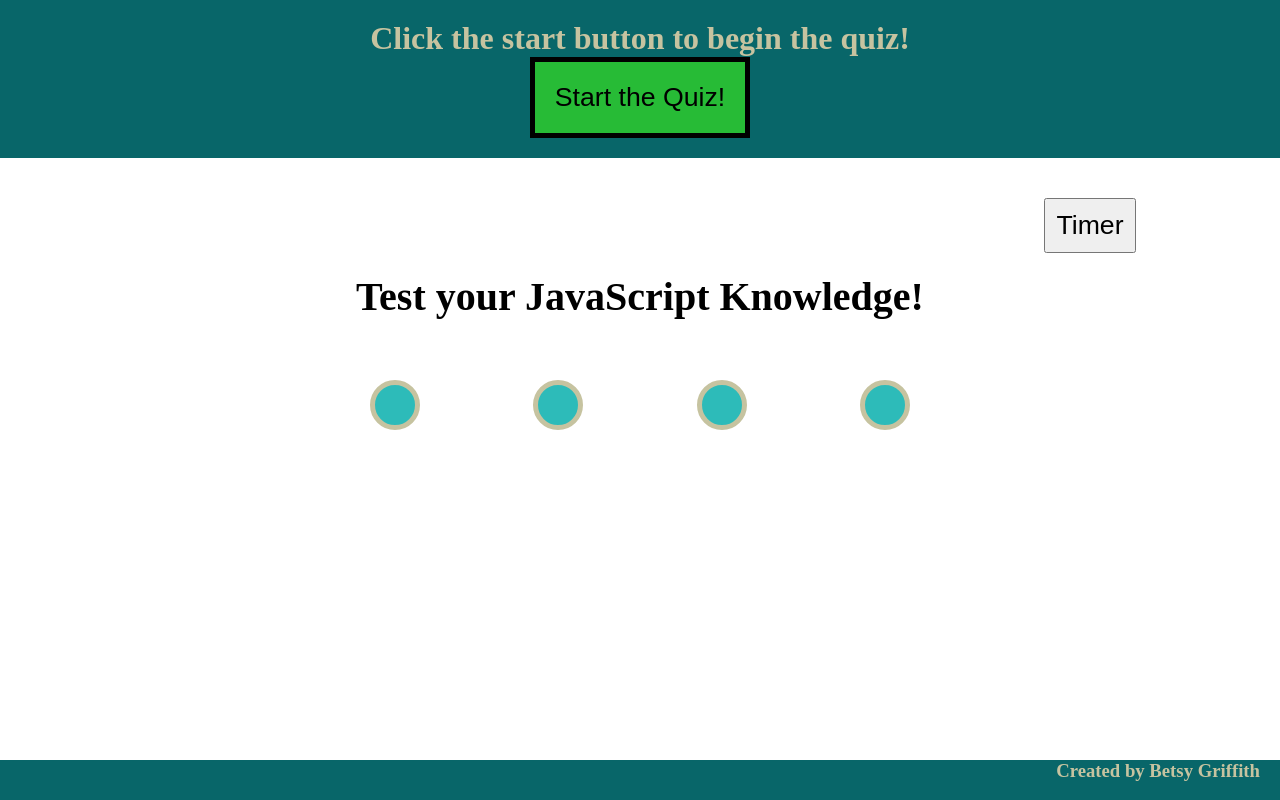
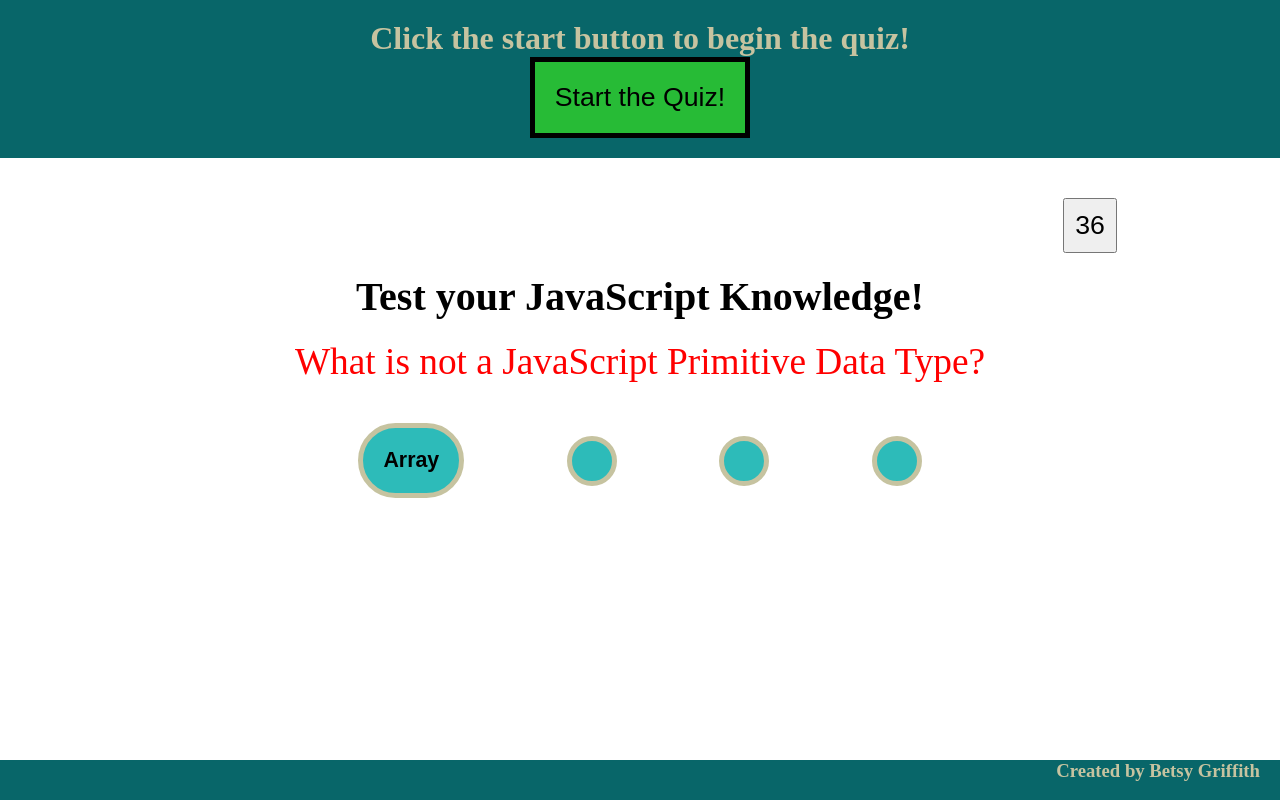
Before and after one commit to hollenbebe08/b-griffith-quizinator, a plain HTML site: page index.html in a window 1280 px wide. Both pictures are taken after a click on the button "Start the Quiz!". Drawn offline with Linux system fonts and the light colour scheme.

Commit message:
cleaned up my code

```diff
--- a/assets/js/quizinator.js
+++ b/assets/js/quizinator.js
@@ -42,112 +42,21 @@ function setQandA(){
     answerOneButtonEl.textContent= questionAnswersObj[currentIndex].answer[0];
     questionEl.textContent= questions[currentIndex];
     currentIndex++;
+
+    timerHandler();
 };
 
-// var questionsToAskEl= document.querySelector("#questions-to-ask");
-// var currentQuestionIndex = 0;
-// currentQuestionIndex++; //use this when you want to go onto the next question to make the question one index bigger
+var timerHandler = function() {
+    if (timer > 0) {
+        timer -= 1;
+        document.querySelector("#timer").innerHTML = timer;
+    } else if (timer < 0) {
+        // alert("You've ran out of time!")
+        clearInterval(startCountDown);
+    }
 
-//variables for answers
-// var answerToQuestionOneEl= document.querySelector("#answer-one");
-// var answerToQuestionTwoEl= document.querySelector("#answer-two");
-// var answerToQuestionThreeEl= document.querySelector("#answer-three");
-// var answerToQuestionFourEl= document.querySelector("#answer-four");
-// var formAnswerEl= document.querySelector("#answer-form");
+    var startCountDown = setInterval(timerHandler, 1000);
+};
 
-//Answer Arrays
-// questionOneAnswerArray= ["Array", "String", "Boolean", "Number"];
-// questionTwoAnswerArray= ["html", "js", "jpg", "jsq"];
-// questionThreeAnswerArray= ["local variable", "script variable", "function variable", "global variable"];
-
-
-//questions Handler
-// var questionHandler = function() {
-//     //create list item to hold the question text
-//     var questionItemEl = document.createElement("li");
-//     questionItemEl.className = "question-text";
-//     //add html content
-//     questionItemEl.innerHTML = "<li class= 'question-text'>" + JSON.stringify(questions[0]);
-//     //append the question to the document
-//     questionsToAskEl.appendChild(questionItemEl);
-
-//     //Answers appear with the questions
-//     if(questionItemEl = true) {
-//         answerHandler()
-//     };
-        //if answer is correct, move onto next question
-
-        //else, window alert "that is incorrect!"
-
-        //loop to next question
-
-    //start the timer when questions start being asked
-    // timerHandler();
-
-    //display scores and save to localStorage
-//   };
-
-  //Answer Handler
-//   var answerHandler = function() {
-//         //when the start button is clicked, display both the question and the answers
-
-//       //add the html for answer Button One
-//       event.preventDefault();
-//       var answerBtnOneEl= document.createElement("li");
-//       answerBtnOneEl.innerHTML = questionOneAnswerArray[0];
-//       answerToQuestionOneEl.appendChild(answerBtnOneEl);
-
-//       //add the html for answer Button Two
-//       event.preventDefault();
-//       var answerBtnTwoEl= document.createElement("li");
-//       answerBtnTwoEl.innerHTML = questionOneAnswerArray[1];
-//       answerToQuestionTwoEl.appendChild(answerBtnTwoEl);
-
-//       //add the html for answer Button Three
-//       event.preventDefault();
-//       var answerBtnThreeEl= document.createElement("li");
-//       answerBtnThreeEl.innerHTML = questionOneAnswerArray[2];
-//       answerToQuestionThreeEl.appendChild(answerBtnThreeEl);
-
-//         //add the html for answer Button Four
-//         event.preventDefault();
-//         var answerBtnFourEl= document.createElement("li");
-//         answerBtnFourEl.innerHTML = questionOneAnswerArray[2];
-//         answerToQuestionFourEl.appendChild(answerBtnFourEl);
-
-//         if(formAnswerEl = "clicked") {
-//             console.log("the form was clicked!")
-//         }
-
-        //update questions in the array
-
-    // };
-
-    //scoreHandler
-    // var scoreHandler = function() {
-
-    //     //save score to local storage
-
-    // };
-
-    // //save score function
-    // var saveScore = function() {
-    //     localStorage.setItem("score");
-    // };
-
-    // var timerHandler = function() {
-    //     if (timer > 0) {
-    //         timer -= 1;
-    //         document.querySelector("#timer").innerHTML = timer;
-    //     } else if (timer < 0) {
-    //         // alert("You've ran out of time!")
-    //         clearInterval(startCountDown);
-    //     }
-
-    //     var startCountDown = setInterval(timerHandler, 1000);
-    // };
-
-
-//Event Listener to start the quiz
-// startBtnEl.addEventListener("click", questionHandler);
-// formAnswerEl.addEventListener("click", scoreHandler);
+//Event Listeners
+startBtnEl.addEventListener("click", setQandA);
--- a/index.html
+++ b/index.html
@@ -22,8 +22,8 @@
     <main class="page-content">
         <section class="question-answer-wrapper">
             <h2 class="question-title">Test your JavaScript Knowledge!</h2>
-                <ul class="questions-list" id="questions-to-ask">
-                    <li class="question-text"></li>
+                <ul class="questions-list">
+                    <li class="question-text" id="questions-to-ask"></li>
                 </ul>
         <section>
         <section>
```
